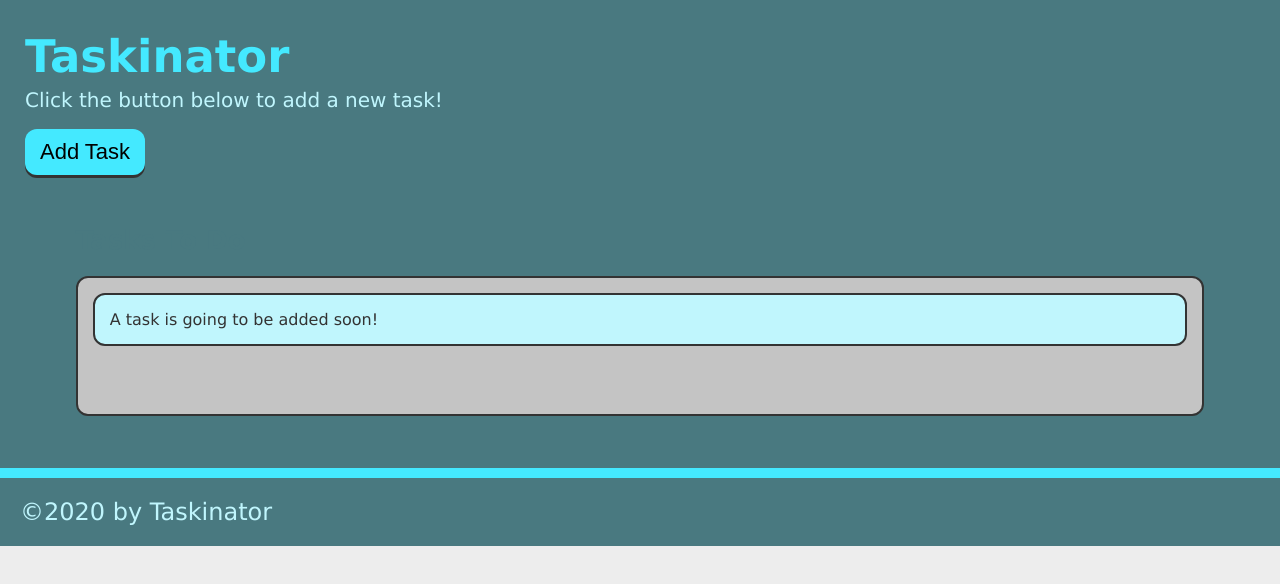
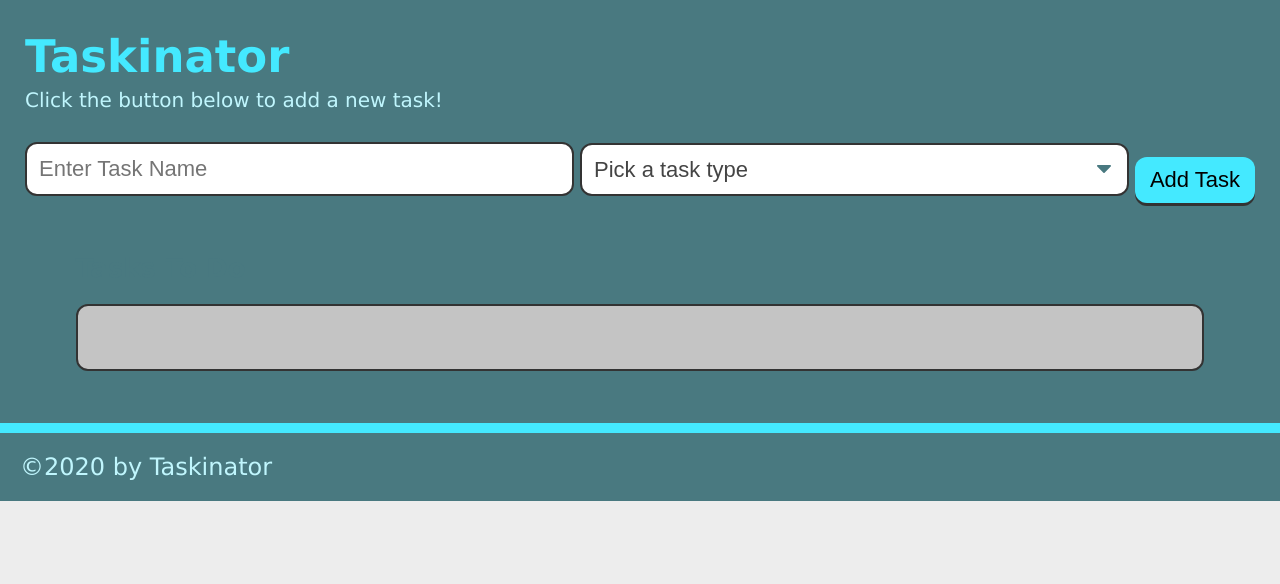
Before and after one commit to JeramySena/taskinator, a plain HTML site: page index.html in a window 1280 px wide. Drawn offline with Linux system fonts and the light colour scheme.

Commit message:
add drop down list

```diff
--- a/index.html
+++ b/index.html
@@ -13,14 +13,26 @@
   <header>
     <h1 class="page-title">Taskinator</h1>
     <p>Click the button below to add a new task!</p>
-    <button class="btn" id="save-task">Add Task</button>
+    <form id="task-form">
+        <div class="form-group">
+            <input type="text" name="task-name" placeholder="Enter Task Name" />
+        </div>
+        <div class="form-group">
+          <select name="task-type" class="select-dropdown">
+            <option value="" disabled selected>Pick a task type</option>
+            <option value="Print">Print</option>
+            <option value="Web">Web</option>
+            <option value="Mobile">Mobile</option>
+          </select>
+          </div>
+          <button class="btn" id="save-task" type="submit">Add Task</button>
+        </div>
+      </form>
 
     <main class="page-content">
         <section class="task-list-wrapper">
           <h2 class="list-title">Tasks To Do</h2>
-          <ul class="task-list" id="tasks-to-do">
-            <li class="task-item">A task is going to be added soon!</li>
-          </ul>
+          <ul class="task-list" id="tasks-to-do"></ul>
         </section>
       </main>
 
```
